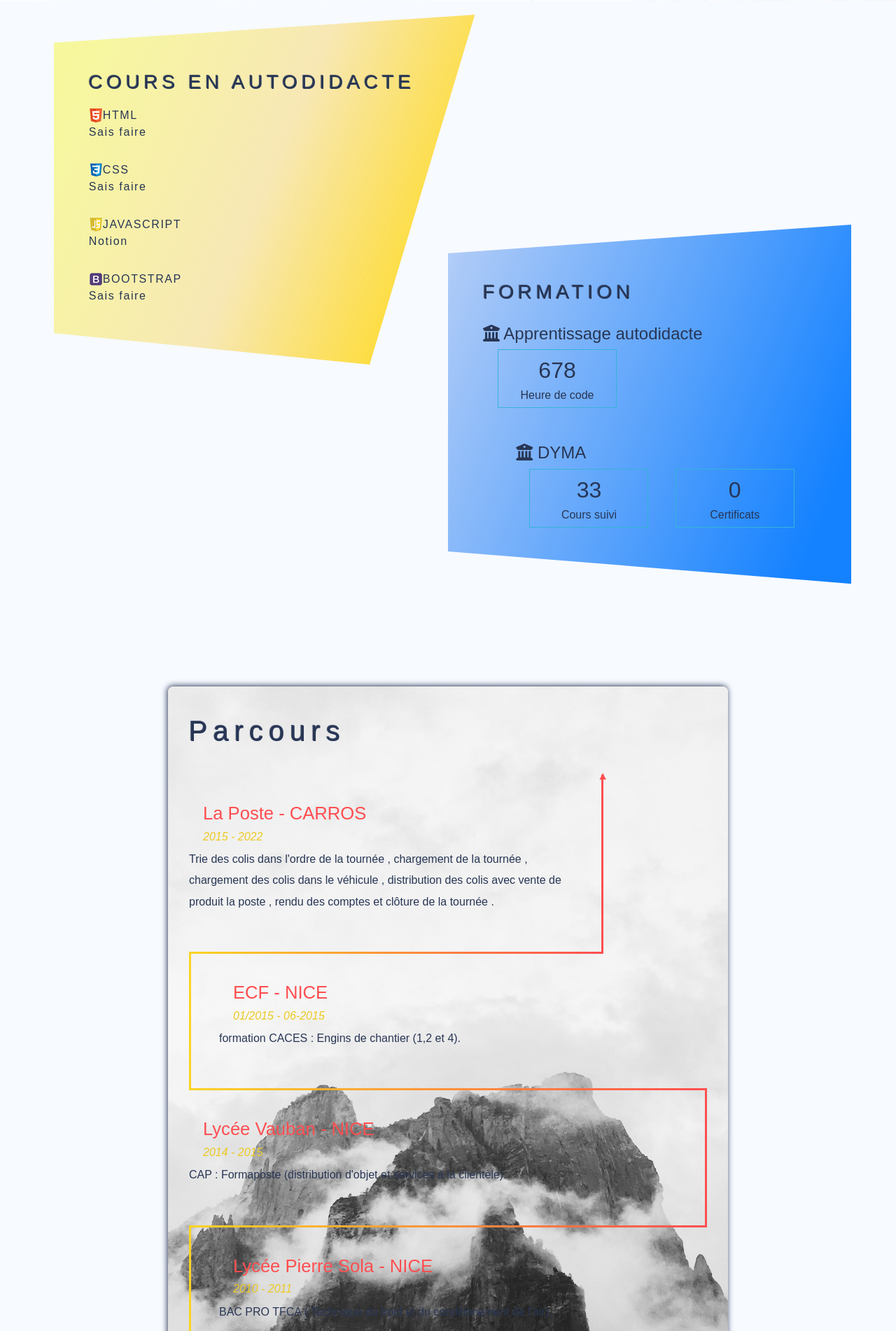
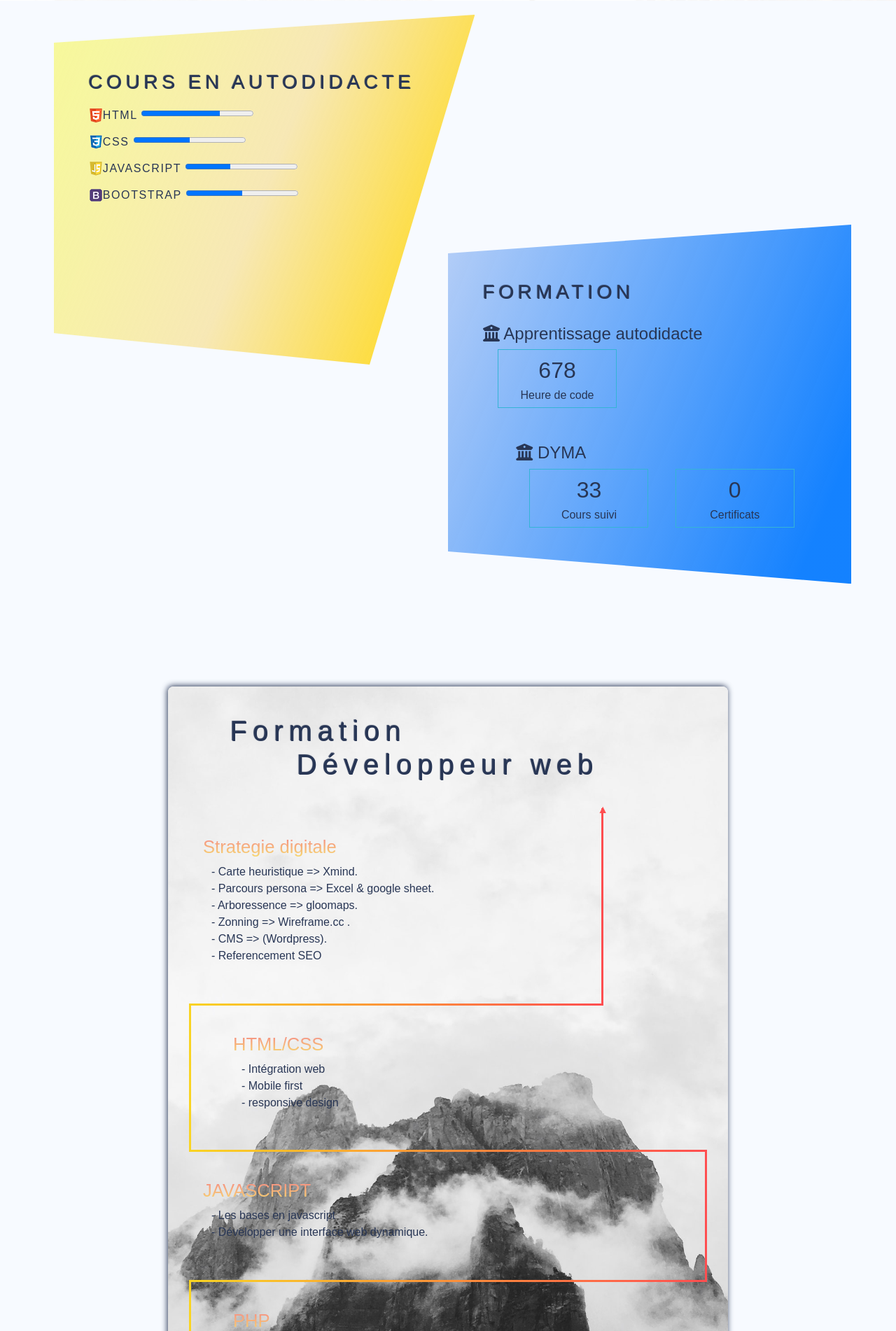
Before and after one commit to hmouda16/labidi-ahmed-cv, a PHP site: page / in a window 1280 px wide. Shown: the part 799-2701 px from the top of the page at 70% size. Run offline with PHP 8.4, Linux system fonts and the light colour scheme; some libraries are stand-ins or nearby versions.

Commit message:
modification cv pour stage

```diff
--- a/index.html
+++ b/index.html
@@ -99,21 +99,21 @@
     <div>
       <div class="languages">
         <img src="media/html.png" alt="html-icon" />HTML
-        <p class="cours">Sais faire</p>
+        <progress id="file" max="100" value="70"> 80% </progress>
       </div>
       <div class="languages">
         <img src="media/css.png" alt="CSS-icon" />CSS
-        <p class="cours">Sais faire</p>
+        <progress id="file" max="100" value="50"> 60% </progress>
       </div>
     </div>
     <div class="languages">
       <img src="media/js.png" alt="JAVASCRIPT-icon" />JAVASCRIPT
-      <p class="cours">Notion</p>
+      <progress id="file" max="100" value="40"> 40% </progress>
     </div>
     </div>
     <div class="languages">
       <img src="media/bootstrap.png" alt="BOOTSTRAP-icon" />BOOTSTRAP
-      <p class="cours">Sais faire</p>
+      <progress id="file" max="100" value="50"> 50% </progress>
     </div>
     </div>
     </div>
@@ -153,16 +153,33 @@
   <!--SECTION PARCOURS-->
 
   <section id="parcours">
-    <h3> Parcours</h3>
+    <h3> Formation Développeur web </h3>
     <div>
       <div class="timeline">
         <div class="aos-item" data-aos="zoom-out-up" data-aos-offset="200" data-aos-delay="50" data-aos-duration="1000"
           data-aos-easing="ease-in-out" data-aos-mirror="true" data-aos-once="false">
-          <h4> La Poste - CARROS</h4>
-          <h6>2015 - 2022</h6>
-          <p>Trie des colis dans l'ordre de la tournée , chargement de la tournée , chargement des colis dans le
-            véhicule , distribution des colis avec vente de produit la poste , rendu des comptes et clôture de la
-            tournée .</p>
+          <h4>Strategie digitale</h4>
+          <ul>
+            <li>- Carte heuristique => Xmind.</li>
+            <li>- Parcours persona => Excel & google sheet.</li>
+            <li>- Arboressence => gloomaps.</li>
+            <li>- Zonning => Wireframe.cc .</li>
+            <li>- CMS => (Wordpress).</li>
+            <li>- Referencement SEO</li>
+          </ul>
+
+        </div>
+      </div>
+      <div class="timeline">
+        <div class="aos-item" data-aos="zoom-out-up" data-aos-offset="200" data-aos-delay="50" data-aos-duration="1000"
+          data-aos-easing="ease-in-out" data-aos-mirror="true" data-aos-once="false">
+          <h4>HTML/CSS</h4>
+          <ul>
+            <li>- Intégration web </li>
+            <li>- Mobile first</li>
+            <li>- responsive design</li>
+            <li></li>
+          </ul>
         </div>
       </div>
 
@@ -170,9 +187,15 @@
       <div class="timeline">
         <div class="aos-item" data-aos="zoom-out-up" data-aos-offset="200" data-aos-delay="50" data-aos-duration="1000"
           data-aos-easing="ease-in-out" data-aos-mirror="true" data-aos-once="false">
-          <h4>ECF - NICE</h4>
-          <h6>01/2015 - 06-2015</h6>
-          <p>formation CACES : Engins de chantier (1,2 et 4).</p>
+          <h4>JAVASCRIPT</h4>
+          <ul>
+            <li>
+              - Les bases en javascript
+            </li>
+            <li>
+              - Développer une interface web dynamique.
+            </li>
+          </ul>
         </div>
       </div>
 
@@ -180,9 +203,12 @@
       <div class="timeline">
         <div class="aos-item" data-aos="zoom-out-up" data-aos-offset="200" data-aos-delay="50" data-aos-duration="1000"
           data-aos-easing="ease-in-out" data-aos-mirror="true" data-aos-once="false">
-          <h4>Lycée Vauban - NICE</h4>
-          <h6>2014 - 2015</h6>
-          <p>CAP : Formaposte (distribution d'objet et services à la clientèle).</p>
+          <h4>PHP</h4>
+          <ul>
+            <li>- Les bases en php.</li>
+            <li>- Transmettre des données de page en page. </li>
+            <li>- Structure en MVC.</li>
+          </ul>
         </div>
       </div>
 
@@ -190,32 +216,19 @@
       <div class="timeline">
         <div class="aos-item" data-aos="zoom-out-up" data-aos-offset="200" data-aos-delay="50" data-aos-duration="1000"
           data-aos-easing="ease-in-out" data-aos-mirror="true" data-aos-once="false">
-          <h4>Lycée Pierre Sola - NICE</h4>
-          <h6>2010 - 2011</h6>
-          <p>BAC PRO TFCA ( Technique du froid et du conditionement de l'air).</p>
+          <h4>Base de données avec MYSQL</h4>
+          <ul>
+            <li>- Création de tables insertions, mises à jour, suppressions et &nbsp&nbspmodifications de structure de
+              la base de
+              données avec php &nbsp&nbspmyadmin</li>
+            <li>- requête SQL dans la base de données</li>
+
+          </ul>
         </div>
       </div>
 
 
-      <div class="timeline">
-        <div class="aos-item" data-aos="zoom-out-up" data-aos-offset="200" data-aos-delay="50" data-aos-duration="1000"
-          data-aos-easing="ease-in-out" data-aos-mirror="true" data-aos-once="false">
-          <h4>Lycée Pierre Sola - NICE</h4>
-          <h6>2009 - 2010</h6>
-          <p>BEP TFCA ( Technique du froid et du conditionement de l'air).</p>
-        </div>
-      </div>
 
-
-      <div class="timeline">
-        <div class="aos-item" data-aos="zoom-out-up" data-aos-offset="200" data-aos-delay="50" data-aos-duration="1000"
-          data-aos-easing="ease-in-out" data-aos-mirror="true" data-aos-once="false">
-          <h4>Collèges Jean Henri Fabre - NICE</h4>
-          <h6>2007 - 2008</h6>
-          <p>Brevet des Collèges.</p>
-        </div>
-      </div>
-    </div>
   </section>
 
   <!--SECTION SAVOIR ETRE-->
@@ -340,7 +353,7 @@
 
 
     <div class="form-container">
-      <form id="reused_form">
+      <form id="reused_form" method="post" action="form.php">
         <div>
           <input id="name" type="text" name="name" placeholder="Nom" required class="validate">
         </div>
@@ -351,7 +364,7 @@
           <textarea id="message" name="message" placeholder="Ici votre message..." class="validate"></textarea>
         </div>
         <div>
-          <button class="form-button" type="submit">Envoyer</button>
+          <button class="form-button" type="submit" name="envoyer">Envoyer</button>
         </div>
       </form>
 
--- a/style.css
+++ b/style.css
@@ -205,13 +205,20 @@ header .button:hover a {
 #parcours h3 {
   font-size: 2.5em;
   padding-bottom: 30px;
+  text-align: center;
 }
 
 #parcours h4 {
   font-size: 1.6em;
-  color: #ff4e50;
+  background: linear-gradient(rgb(245, 134, 134), rgb(247, 220, 111));
+  background-clip: border-box;
+  -webkit-background-clip: text;
+  -webkit-text-fill-color: transparent;
+
   margin-left: 20px;
 }
+
+
 
 #parcours h6 {
   font-style: italic;
```
